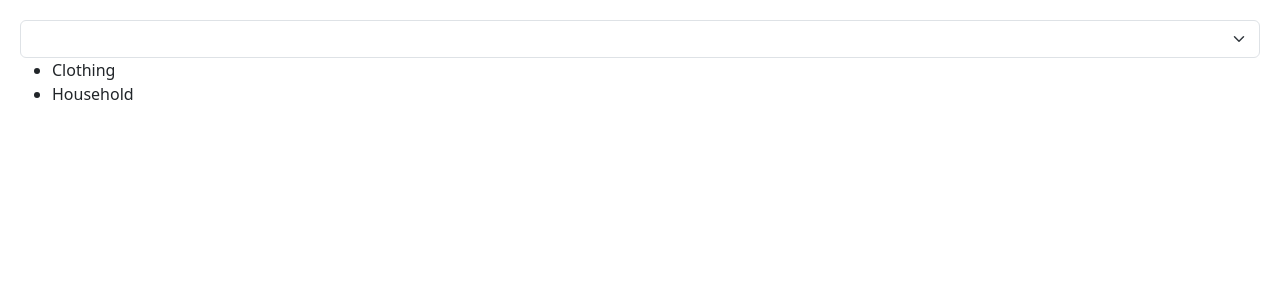
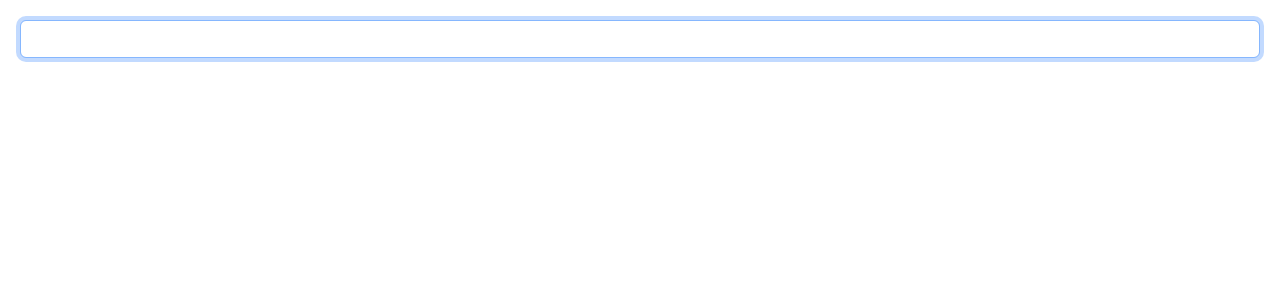
Before and after one commit to poype/Frontend, a React (Vite) app in the folder react/react-app/: page / in a window 1280 px wide. Shown: the top 300 px of the page. Built offline with nearby package versions, Linux system fonts and the light colour scheme.

Commit message:
Effect clean up

```diff
--- a/react/react-app/src/App.tsx
+++ b/react/react-app/src/App.tsx
@@ -2,12 +2,12 @@ import "./components/HelloWorld";
 import "./App.css";
 // vanilla css has a problem that same class name in different css file impact each other. name clashes
 
-import ProductList from "./components/Effect/ProductList";
+import TestUseEffect from "./components/Effect/TestUseEffect";
 
 function App() {
   return (
     <>
-      <ProductList />
+      <TestUseEffect />
     </>
   );
 }
--- a/react/react-app/src/components/Effect/TestUseEffect.tsx
+++ b/react/react-app/src/components/Effect/TestUseEffect.tsx
@@ -12,6 +12,14 @@
 
 import { useEffect, useRef } from "react";
 
+
+const connect = () => {
+  console.log("Connecting")
+}
+
+const disconnect = () => {
+  console.log("Disconnecting")
+}
 
 const TestUseEffect = () => {
   const ref = useRef<HTMLInputElement>(null);
@@ -28,6 +36,13 @@ const TestUseEffect = () => {
     document.title = "Test Effect";
   })
 
+  useEffect(() => {
+    connect();
+
+    // the method which return here is cleaning up function
+    return () => disconnect()
+  })
+
 
   return (
     <div>
```
